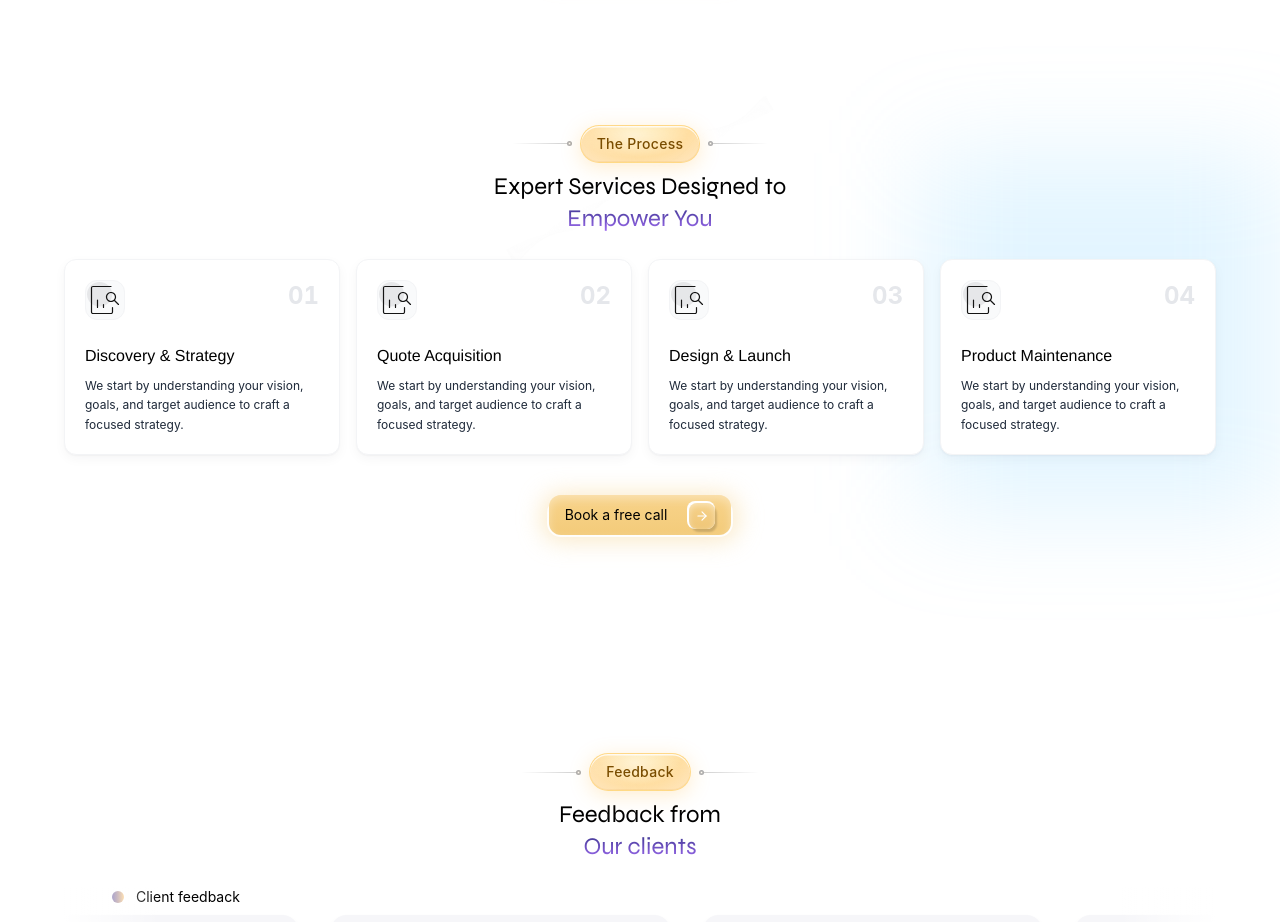
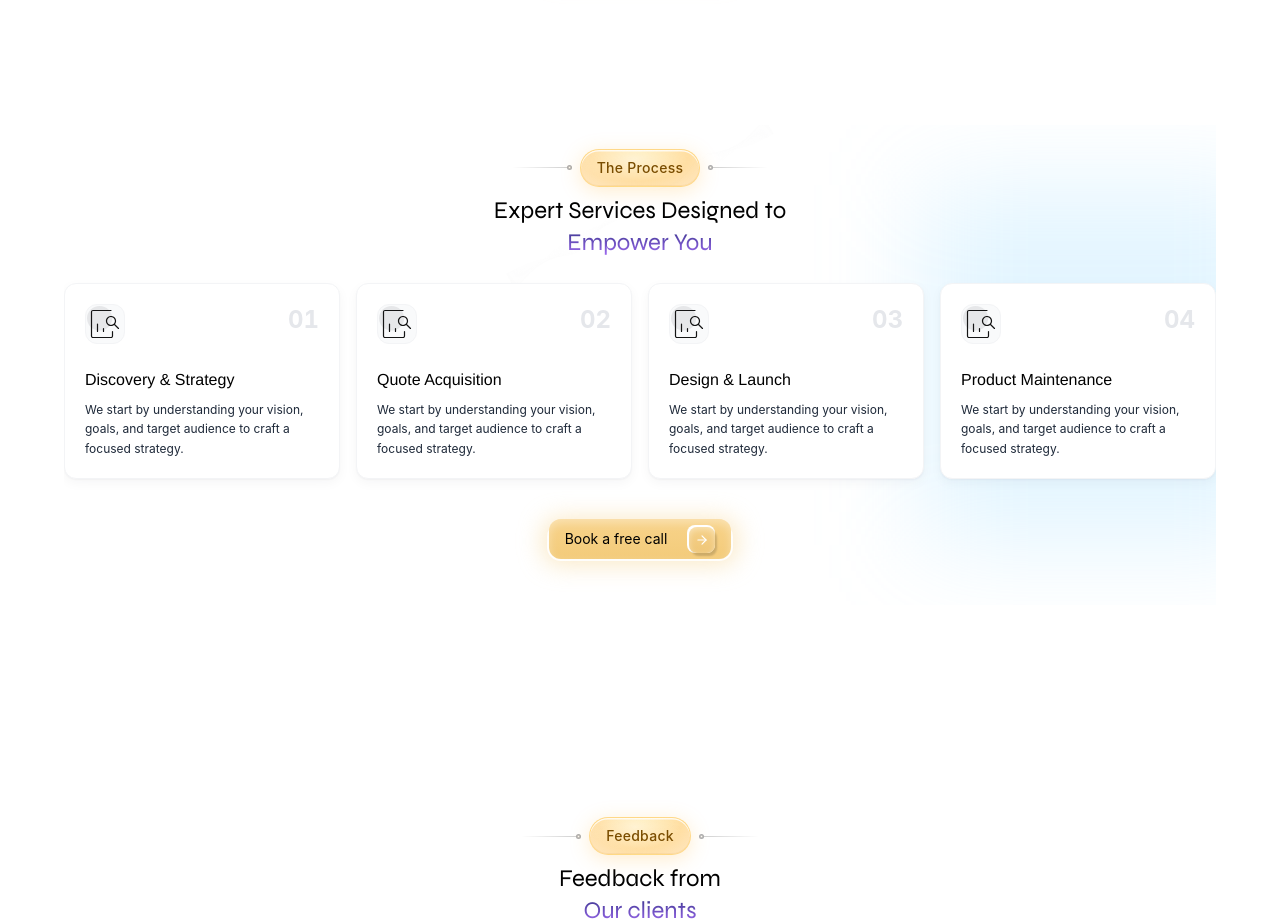
Before and after one commit to NovaFoundry-Technologies/novafoundry, a React (Vite) app: page / in a window 1280 px wide. Shown: the part 3940-4862 px from the top of the page. Built offline with nearby package versions, Linux system fonts and the light colour scheme; a web font is replaced by a local one.

Commit message:
Feat: Update

```diff
--- a/src/sections/Features/ProjectStrategy.tsx
+++ b/src/sections/Features/ProjectStrategy.tsx
@@ -18,7 +18,7 @@ const fadeUp: Variants = {
 };
 const ProjectStrategy = () => {
   return (
-    <div className="relative mx-auto my-14 w-full max-w-6xl overflow-visible px-4 sm:my-10 sm:mt-37 sm:px-0">
+    <div className="relative mx-auto my-14 w-full max-w-6xl overflow-hidden px-4 sm:my-10 sm:mt-37 sm:px-0">
       <div
         className="absolute pointer-events-none z-0"
         style={{
```
